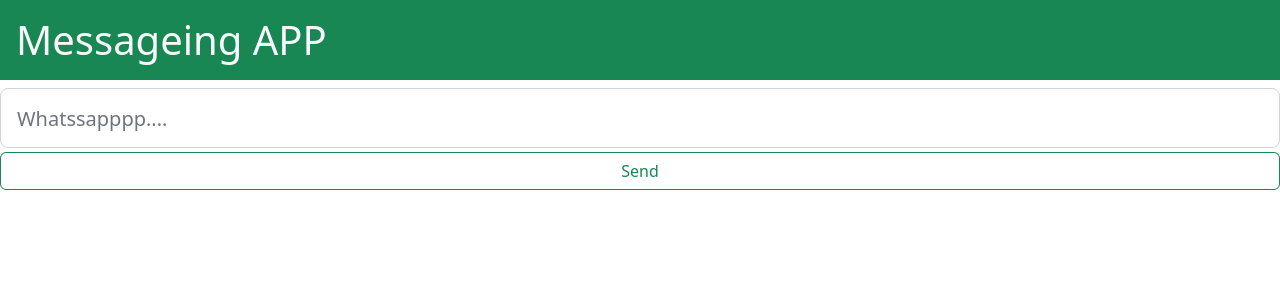
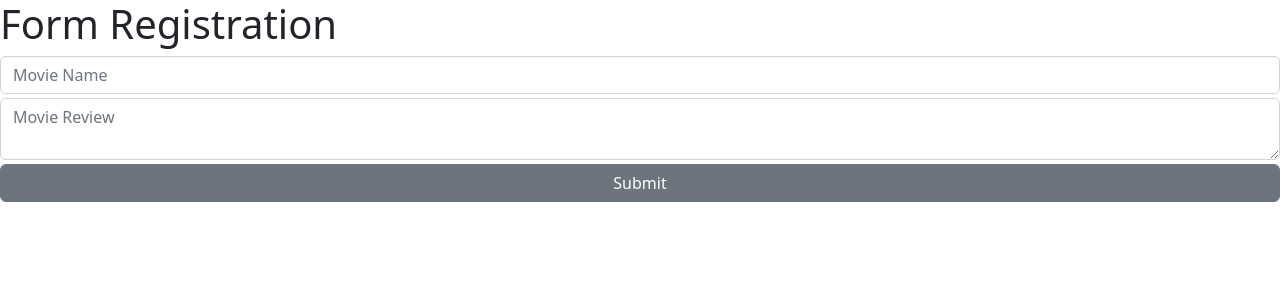
Before and after one commit to dac-22-mumbai/my-react-project, a React (Create React App) app: page / in a window 1280 px wide. Shown: the top 300 px of the page. Built offline with nearby package versions, Linux system fonts and the light colour scheme.

Commit message:
workigmove review

```diff
--- a/src/App.js
+++ b/src/App.js
@@ -1,43 +1,63 @@
 import { useState } from "react";
 
 function App() {
-  let [messageList, setMessageList] = useState([]);
-  let [message, setMessage] = useState("");
+  let [movieList, setMovieList] = useState([]);
 
-  let handleMessageChange = (e) => {
-    // console.log(e.target.value);
-    setMessage(e.target.value);
+  let [movieName, setMovieName] = useState("");
+  let [movieReview, setMovieReview] = useState("");
+
+  let handleMovieNameChange = (e) => {
+    setMovieName(e.target.value);
   };
 
-  let addMessage2MessageList = () => {
-    let newMessageList = [message, ...messageList];
-    setMessageList(newMessageList);
+  let handleMovieReviewChange = (e) => {
+    setMovieReview(e.target.value);
+  };
 
-    setMessage("");
+  let addMovieReview = () => {
+    console.log(movieName, movieReview);
+
+    let newMovieItem = { movieName: movieName, movieReview: movieReview };
+    let newMovieList = [newMovieItem, ...movieList];
+    setMovieList(newMovieList);
+
+    // debug purpose
+    console.log(newMovieList);
+
+    setMovieName("");
+    setMovieReview("");
   };
 
   return (
     <div>
-      <h1 className="bg-success text-light p-3">Messageing APP</h1>
+      <h1>Form Registration</h1>
 
       <input
-        className="form-control form-control-lg my-1"
-        style={{ height: "60px" }}
+        className="form-control my-1"
         type="text"
-        placeholder="Whatssapppp...."
-        value={message}
-        onChange={handleMessageChange}
+        placeholder="Movie Name"
+        value={movieName}
+        onChange={handleMovieNameChange}
       />
+      <textarea
+        className="form-control my-1"
+        placeholder="Movie Review"
+        value={movieReview}
+        onChange={handleMovieReviewChange}
+      ></textarea>
+
       <input
-        className="btn btn-outline-success w-100"
+        className="btn btn-secondary w-100"
         type="button"
-        value="Send"
-        onClick={addMessage2MessageList}
+        value="Submit"
+        onClick={addMovieReview}
       />
 
-      {messageList.map((item, index) => (
-        <div key={index} className="alert alert-success m-0 my-1">
-          {item}
+      {/** Display the Reviews */}
+      {movieList.map((item) => (
+        <div className="alert alert-secondary m-0 my-1">
+          <strong className="text-capitalize">{item.movieName}</strong>
+          {item.movieReview}
         </div>
       ))}
     </div>
```
